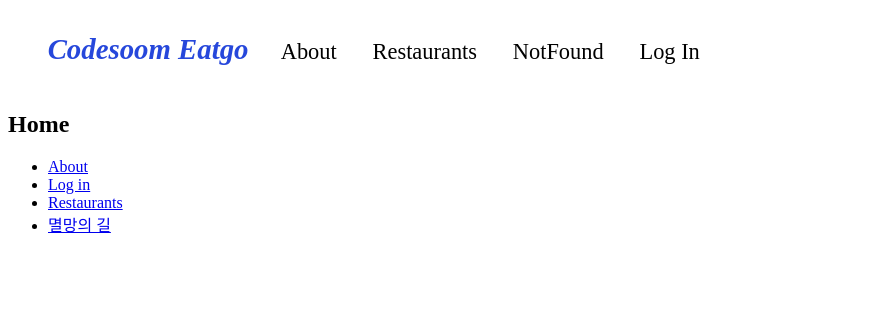
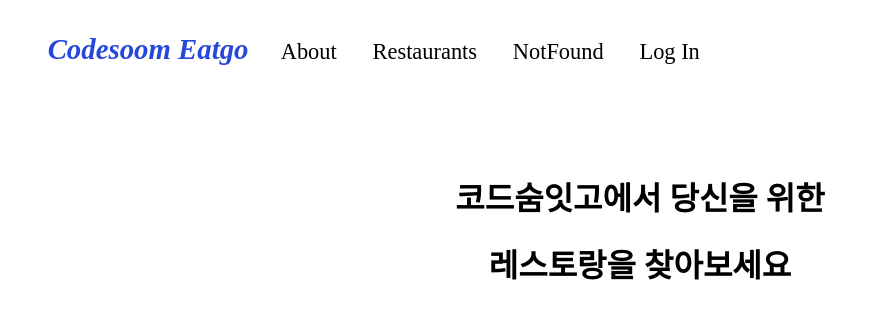
Before and after one commit to CodeSoom/react-week8-assignment-1, a React app: page / in a window 1280 px wide. Shown: the top 318 px of the page, without its empty margins (0-880 px from the left). Built offline with nearby package versions, Linux system fonts and the light colour scheme; the HTML template or start-up script is replaced by a standard one.

Commit message:
Introduction message in HomePage
Remove links in HomePage

```diff
--- a/src/pages/HomePage.jsx
+++ b/src/pages/HomePage.jsx
@@ -1,17 +1,24 @@
 import React from 'react';
 
-import { Link } from 'react-router-dom';
+import styled from '@emotion/styled';
+
+const Home = styled.div({
+  paddingTop: '60px',
+  width: '100%',
+  top: 0,
+  left: 0,
+  textAlign: 'center',
+});
 
 export default function HomePage() {
   return (
-    <div>
-      <h2>Home</h2>
-      <ul>
-        <li><Link to="/about">About</Link></li>
-        <li><Link to="/login">Log in</Link></li>
-        <li><Link to="/restaurants">Restaurants</Link></li>
-        <li><Link to="/xxx">멸망의 길</Link></li>
-      </ul>
-    </div>
+    <Home>
+      <h1>
+        코드숨잇고에서 당신을 위한
+      </h1>
+      <h1>
+        레스토랑을 찾아보세요
+      </h1>
+    </Home>
   );
 }
```
Also changed, not shown: 1 other file (tests, documents, lock files or other folders).
